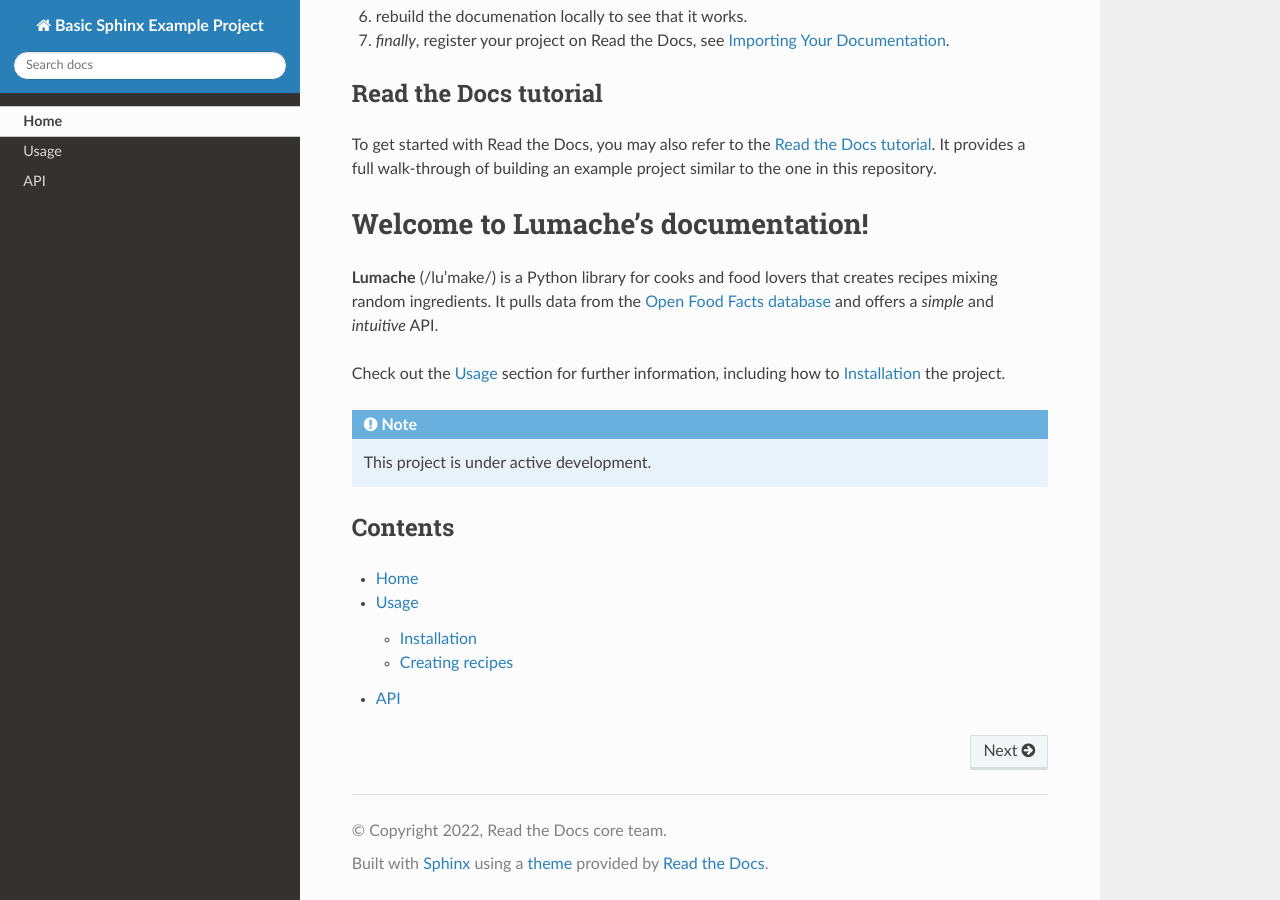
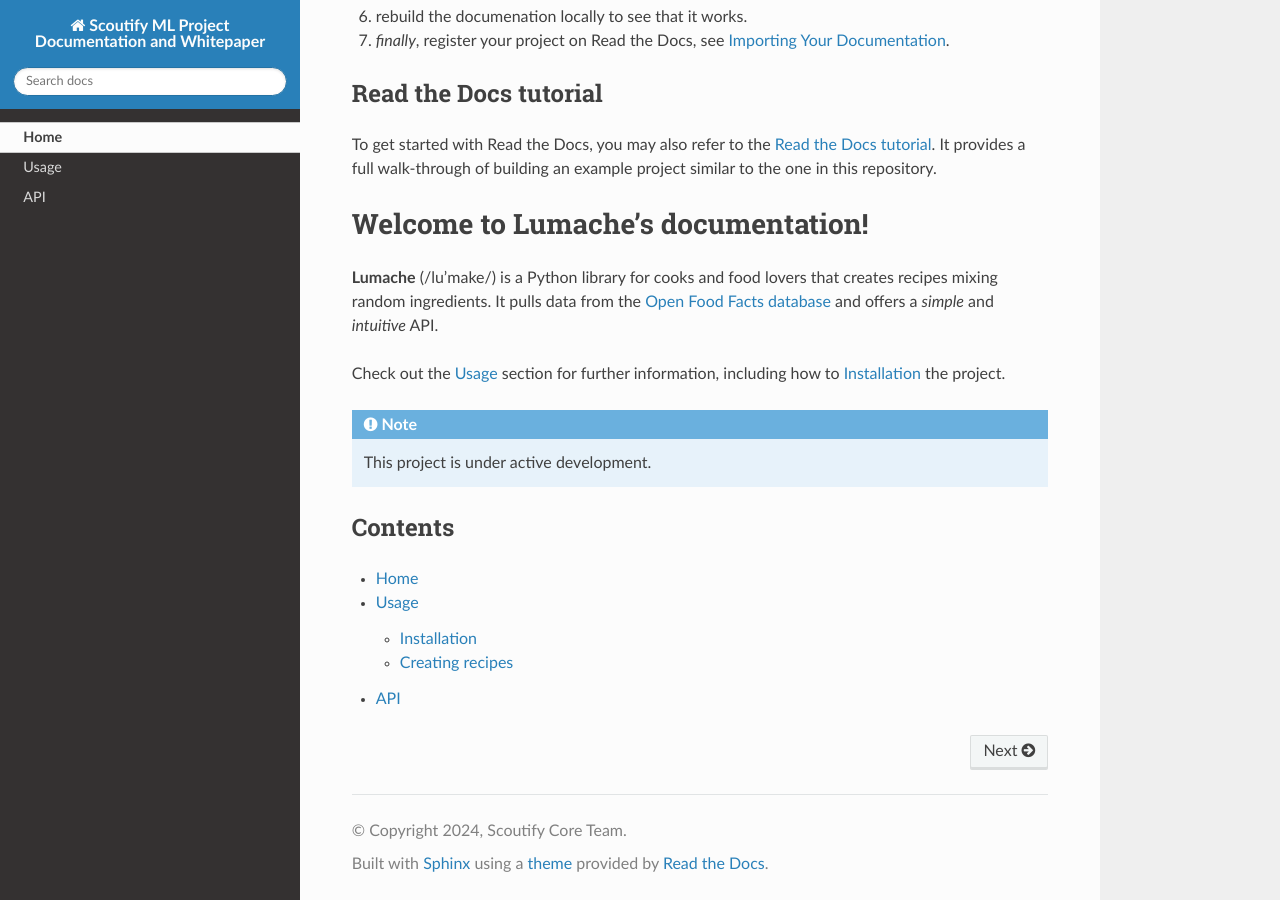
Before and after one commit to SparksTheFolf/ScoutifyDocs, a Sphinx documentation site: the page built from docs/index.rst, in a window 1280 px wide and 900 px high, scrolled down 2176 px. Built offline with Sphinx 7.4.7 and the Read the Docs theme 2.0.0, drawn with Linux system fonts in a browser that asks for light colours.

Commit message:
Update conf.py

```diff
--- a/docs/conf.py
+++ b/docs/conf.py
@@ -17,9 +17,9 @@
 
 # -- Project information -----------------------------------------------------
 
-project = "Basic Sphinx Example Project"
-copyright = "2022, Read the Docs core team"
-author = "Read the Docs core team"
+project = "Scoutify ML Project Documentation and Whitepaper"
+copyright = "2024, Scoutify Core Team"
+author = "Scoutify Core Team"
 
 
 # -- General configuration ---------------------------------------------------
```
